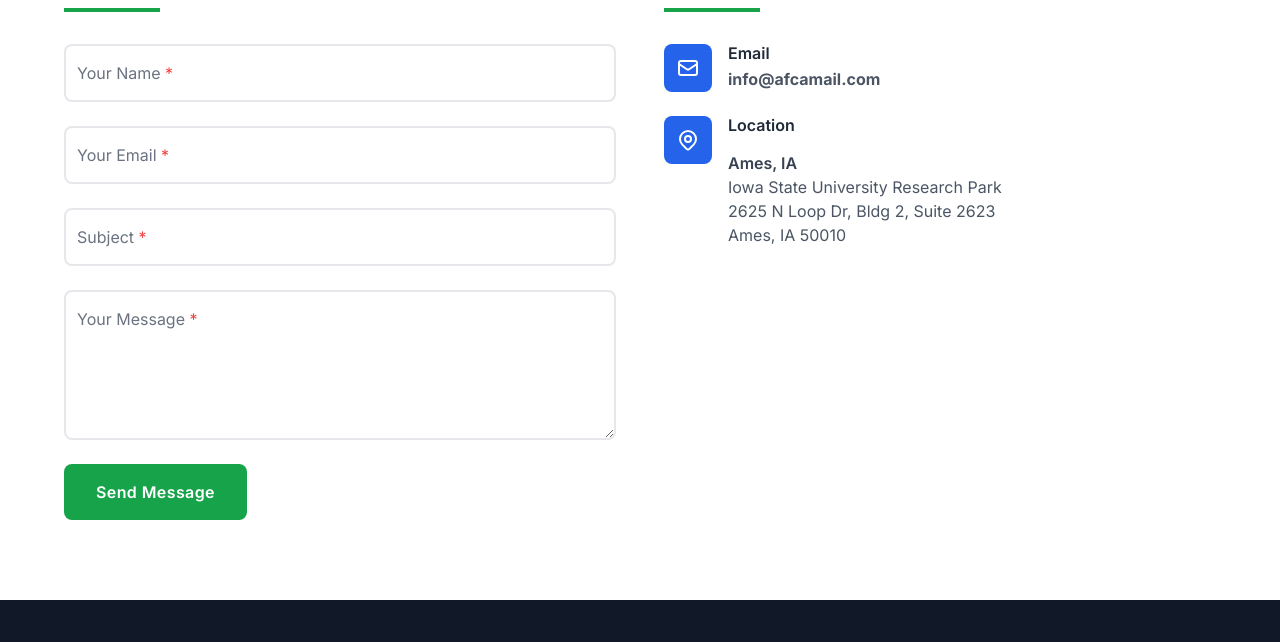
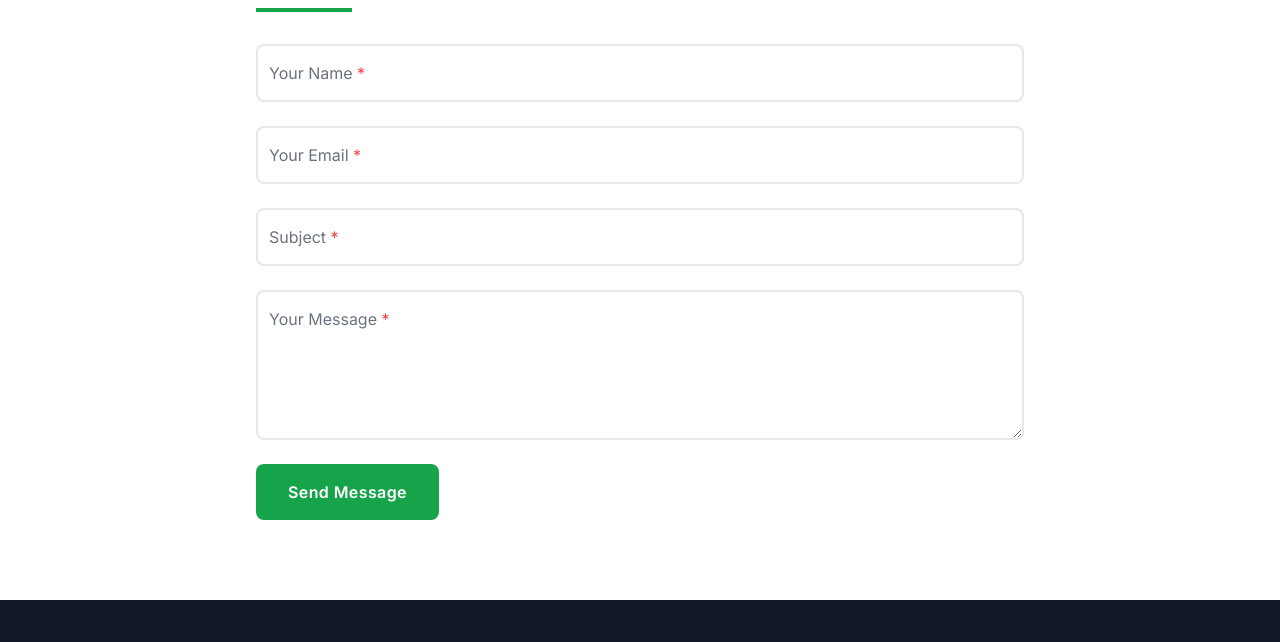
Before and after one commit to apitrox/afca-website, a plain HTML site: page pages/contact.html in a window 1280 px wide. Shown: the part 657-1299 px from the top of the page. Drawn offline with nearby package versions, Linux system fonts and the light colour scheme.

Commit message:
Remove Contact Information section and reorder product tiles

```diff
--- a/pages/contact.html
+++ b/pages/contact.html
@@ -118,10 +118,10 @@
     <!-- Contact Section -->
     <section class="py-20 bg-white">
         <div class="container mx-auto px-4 lg:px-8">
-            <div class="max-w-6xl mx-auto">
-                <div class="grid grid-cols-1 lg:grid-cols-2 gap-12">
+            <div class="max-w-3xl mx-auto">
+                <div>
                     <!-- Contact Form -->
-                    <div data-aos="fade-right">
+                    <div data-aos="fade-up">
                         <h2 class="text-3xl font-bold text-gray-800 mb-6">
                             <span class="text-green-600">Message</span> Us
                         </h2>
@@ -191,48 +191,6 @@
                             </button>
                         </form>
                     </div>
-
-                    <!-- Contact Information -->
-                    <div data-aos="fade-left">
-                        <h2 class="text-3xl font-bold text-gray-800 mb-6">
-                            <span class="text-green-600">Contact</span> Information
-                        </h2>
-                        <div class="w-24 h-1 bg-green-600 mb-8"></div>
-
-                        <div class="space-y-6">
-                            <!-- Email -->
-                            <div class="flex items-start space-x-4">
-                                <div class="w-12 h-12 bg-blue-600 rounded-lg flex items-center justify-center flex-shrink-0">
-                                    <svg class="w-6 h-6 text-white" fill="none" stroke="currentColor" viewBox="0 0 24 24">
-                                        <path stroke-linecap="round" stroke-linejoin="round" stroke-width="2" d="M3 8l7.89 5.26a2 2 0 002.22 0L21 8M5 19h14a2 2 0 002-2V7a2 2 0 00-2-2H5a2 2 0 00-2 2v10a2 2 0 002 2z"></path>
-                                    </svg>
-                                </div>
-                                <div>
-                                    <h3 class="font-semibold text-gray-800 mb-1">Email</h3>
-                                    <p class="text-gray-600"><strong>info@afcamail.com</strong></p>
-                                </div>
-                            </div>
-
-                            <!-- Locations -->
-                            <div class="flex items-start space-x-4">
-                                <div class="w-12 h-12 bg-blue-600 rounded-lg flex items-center justify-center flex-shrink-0">
-                                    <svg class="w-6 h-6 text-white" fill="none" stroke="currentColor" viewBox="0 0 24 24">
-                                        <path stroke-linecap="round" stroke-linejoin="round" stroke-width="2" d="M17.657 16.657L13.414 20.9a1.998 1.998 0 01-2.827 0l-4.244-4.243a8 8 0 1111.314 0z"></path>
-                                        <path stroke-linecap="round" stroke-linejoin="round" stroke-width="2" d="M15 11a3 3 0 11-6 0 3 3 0 016 0z"></path>
-                                    </svg>
-                                </div>
-                                <div>
-                                    <h3 class="font-semibold text-gray-800 mb-3">Location</h3>
-                                    <div class="text-gray-600">
-                                        <p class="font-semibold text-gray-700">Ames, IA</p>
-                                        <p>Iowa State University Research Park</p>
-                                        <p>2625 N Loop Dr, Bldg 2, Suite 2623</p>
-                                        <p>Ames, IA 50010</p>
-                                    </div>
-                                </div>
-                            </div>
-                        </div>
-                    </div>
                 </div>
             </div>
         </div>
```
Also changed, not shown: index.html (+39 -39 lines).
